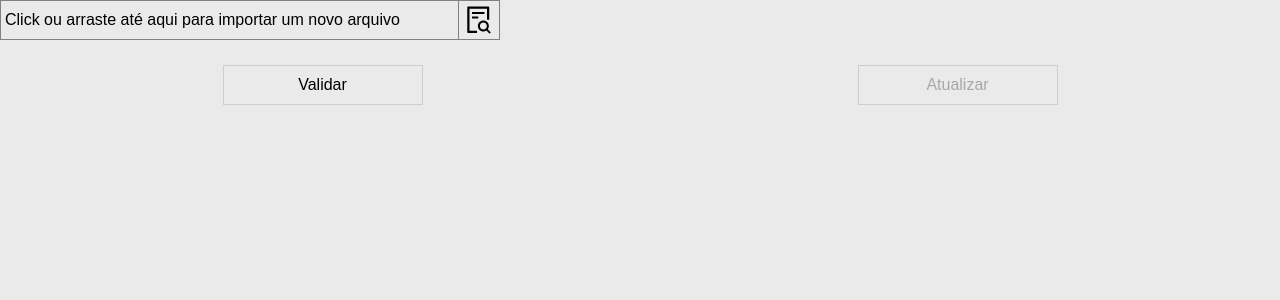
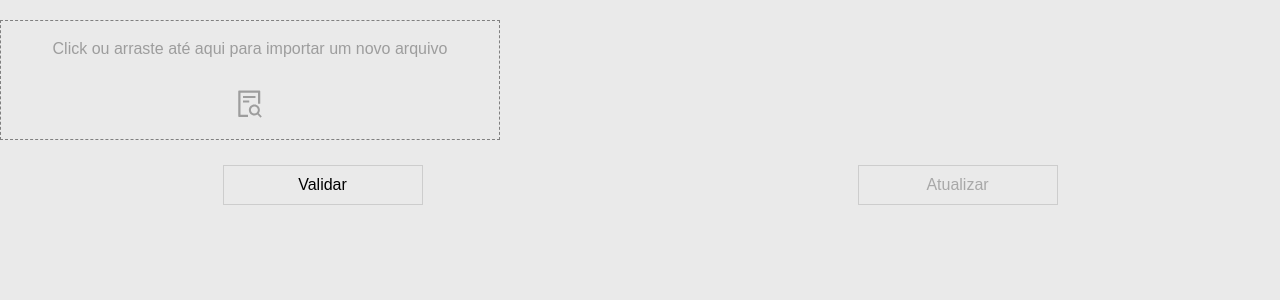
Before and after one commit to victormatia/price-manager-front-end, a React (Vite) app: page / in a window 1280 px wide. Shown: the top 300 px of the page. Built offline with nearby package versions, Linux system fonts and the light colour scheme; a web font is replaced by a local one.

Commit message:
style: styles Upload  component

```diff
--- a/src/components/Upload/style.module.css
+++ b/src/components/Upload/style.module.css
@@ -1,16 +1,25 @@
 .upload__container {
-  border: 1px solid gray;
+  margin: 20px 0;
+  border: 1px dashed gray;
   width: 500px;
-  height: 40px;
+  height: 120px;
   padding: 4px;
   position: relative;
   display: flex;
   align-items: center;
-  justify-content: space-between;
+  flex-direction: column;
+  justify-content: space-around;
   cursor: pointer;
+  color: rgb(157, 157, 157);
+  font-weight: 500;
+  transition: 0.2s;
 }
 
-.upload__container::after {
+.upload__container:hover {
+  color: rgb(59, 59, 59);
+}
+
+/* .upload__container::after {
   content: '';
   top: 0;
   right: 40px;
@@ -18,8 +27,14 @@
   height: 100%;
   background-color: gray;
   position: absolute;
-}
+} */
 
 .upload__container__icon {
   font-size: 2rem;
 }
+
+@media screen and ( max-width: 850px ) {
+  .upload__container {
+    width: 100%;
+  }
+}
```
